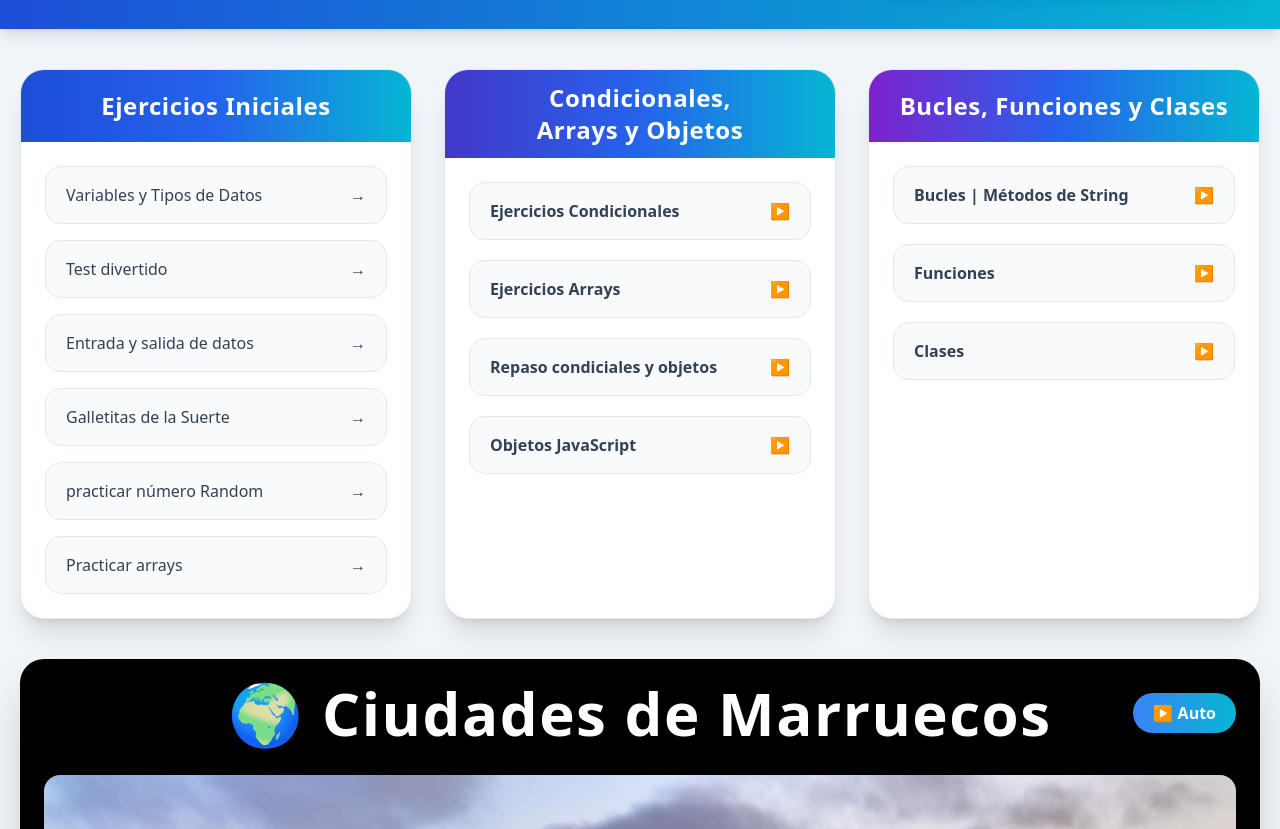
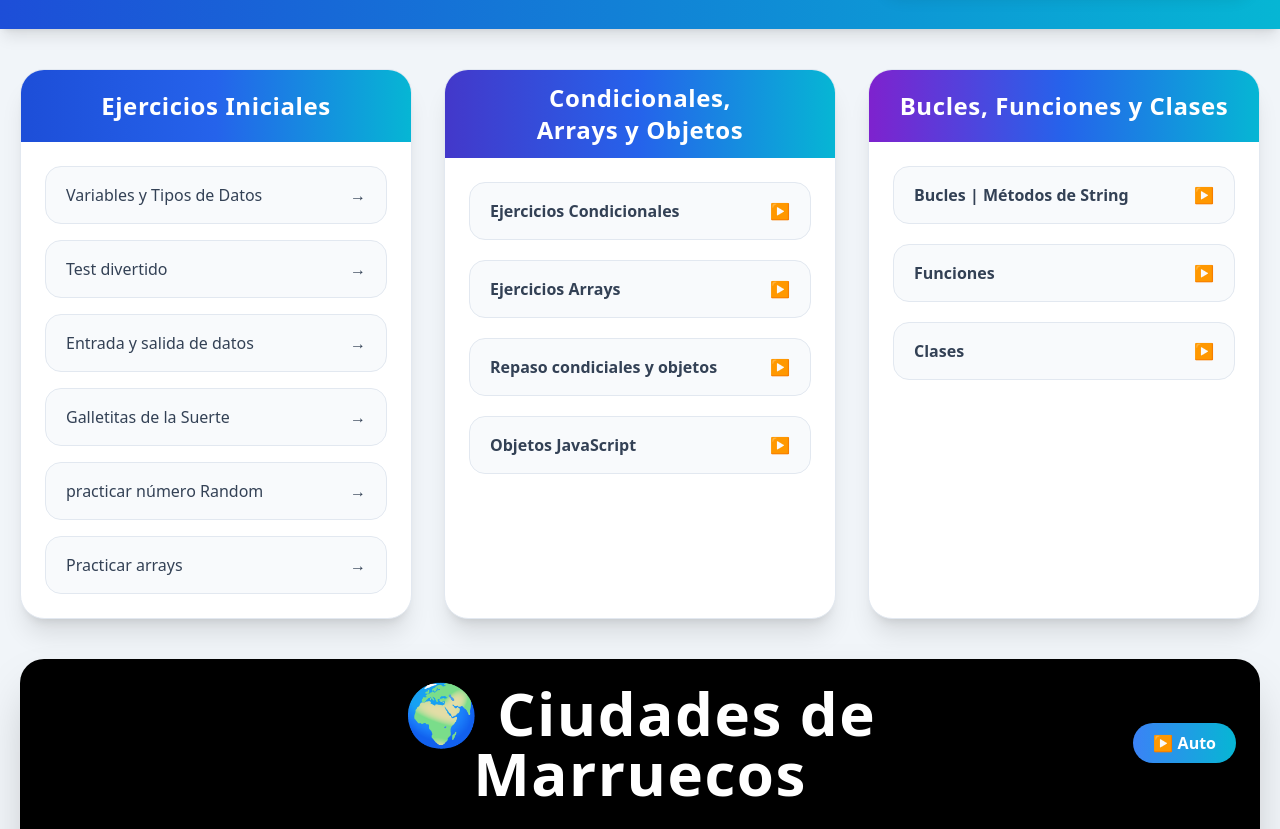
Before and after one commit to MohammedZakhbat/dashbord_JavaScript, a website: page index.html in a window 1280 px wide. Shown: the part 123-952 px from the top of the page. Drawn offline with Linux system fonts and the light colour scheme.

Commit message:
update html and tailwind

```diff
--- a/index.html
+++ b/index.html
@@ -13,8 +13,7 @@
 
 </head>
 
-
-    <body class="bg-slate-100 min-h-screen font-sans overflow-x-hidden">
+<body class="bg-slate-100 min-h-screen font-sans">
 
     <header class="bg-gradient-to-r from-blue-700 to-cyan-500 text-white shadow-lg">
 
@@ -444,19 +443,21 @@
 
         <section class="mt-10 bg-black rounded-3xl p-6 shadow-2xl">
 
-            <div class="grid grid-cols-[1fr_auto_1fr] items-center mb-8">
+            <div class="grid grid-cols-[1fr_2fr_1fr] items-center mb-8">
 
                 <div></div>
-                <h1 class="text-3xl md:text-6xl font-extrabold text-white tracking-wide text-center whitespace-nowrap">
+               <h1 class="text-5xl md:text-6xl font-extrabold text-white tracking-wide text-center">
     🌍 Ciudades de Marruecos
 </h1>
 
                 <div class="flex justify-end">
-                    <button id="autoPlayBtn"
-                        class="bg-gradient-to-r from-blue-500 to-cyan-500 hover:scale-105 transition duration-300 text-white font-bold px-5 py-2 rounded-full shadow-lg">
-                        ▶ Auto
-                    </button>
-                </div>
+        <button
+            id="autoPlayBtn"
+            class="bg-gradient-to-r from-blue-500 to-cyan-500 hover:scale-105 transition duration-300 text-white font-bold px-5 py-2 rounded-full shadow-lg"
+        >
+            ▶ Auto
+        </button>
+    </div>
 
             </div>
 
```
Also changed, not shown: output.css.
